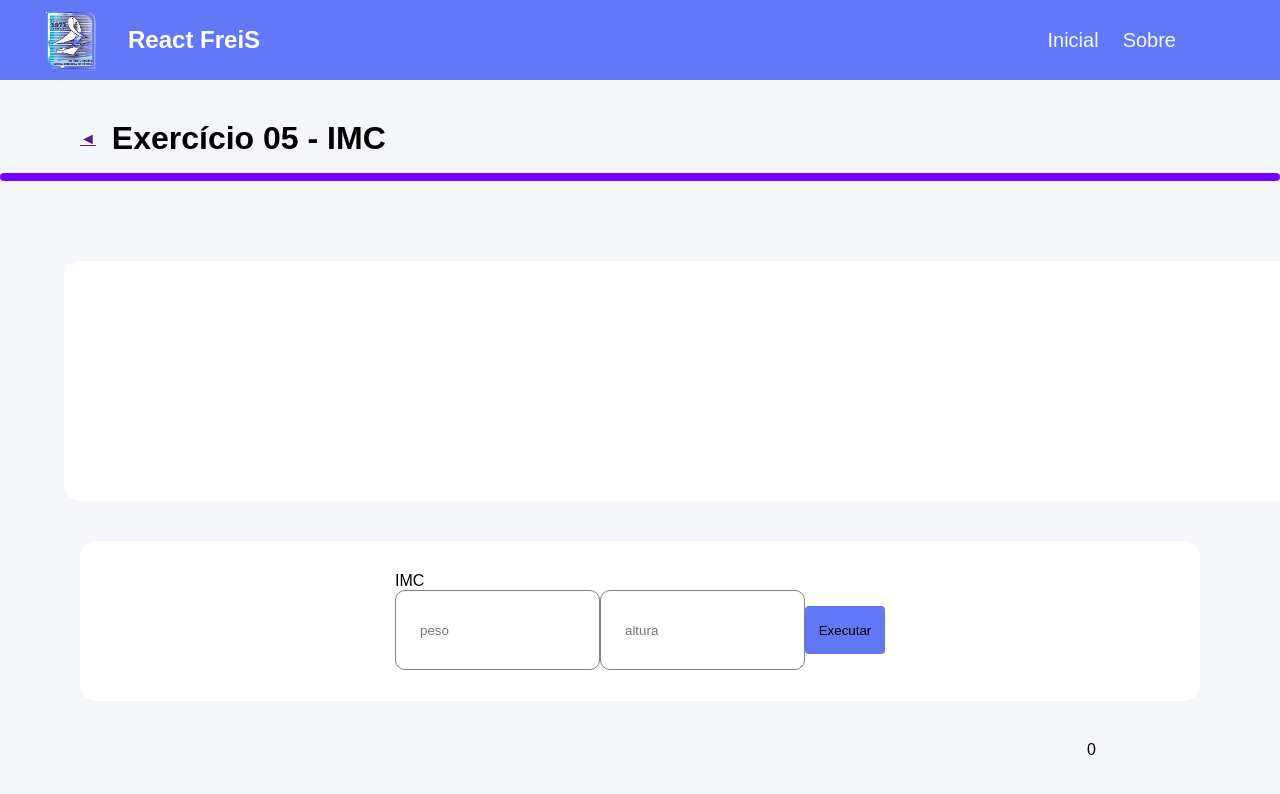
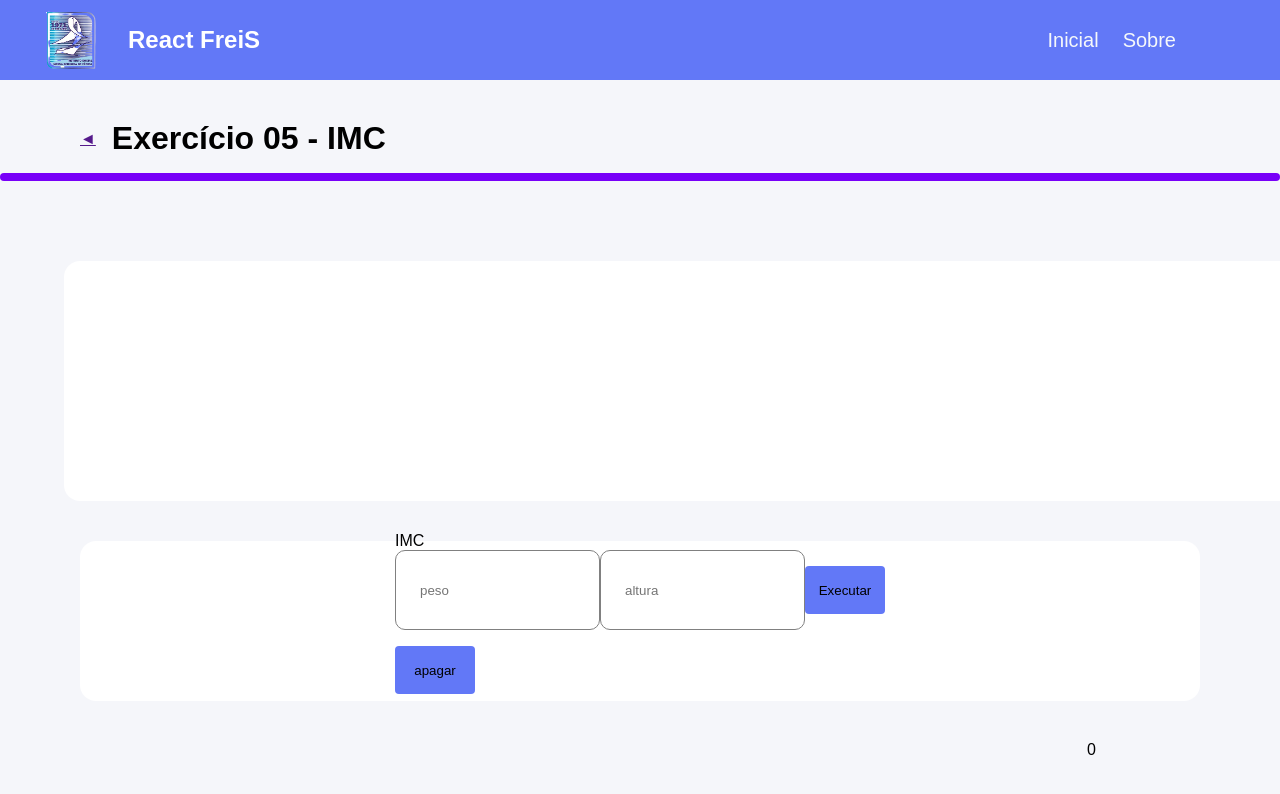
Before and after one commit to Pedro142Lima/FreiS, a React (Create React App) app: page /ex5 in a window 1280 px wide. Shown: the top 794 px of the page. Built offline with nearby package versions, Linux system fonts and the light colour scheme.

Commit message:
finfreiS

```diff
--- a/src/pages/ex055/index.jsx
+++ b/src/pages/ex055/index.jsx
@@ -7,6 +7,7 @@ export default function Ex5() {
     const  [peso, setPeso] = useState(0)
     const [altura, setAltura] = useState(0)
     const [res, setRes] = useState(0)
+    const [total, setTotal] = useState([])
 
     function calc () {
         let peso1   = peso
@@ -14,6 +15,7 @@ export default function Ex5() {
         let calculo = (peso1/altura1**2)*10000
 
         setRes (calculo.toFixed(2))
+        setTotal()
     }
 
 
@@ -53,6 +55,12 @@ export default function Ex5() {
                                 <input type="number" placeholder='altura' id="caixa" onChange={e => setAltura(e.target.value)} />
 
                                 <button onClick={calc}>Executar</button>
+
+
+                                <div className="tudos">
+                                    <p>{total}</p>
+                                    <button>apagar</button>
+                                </div>
                             </div>
 
 
```
